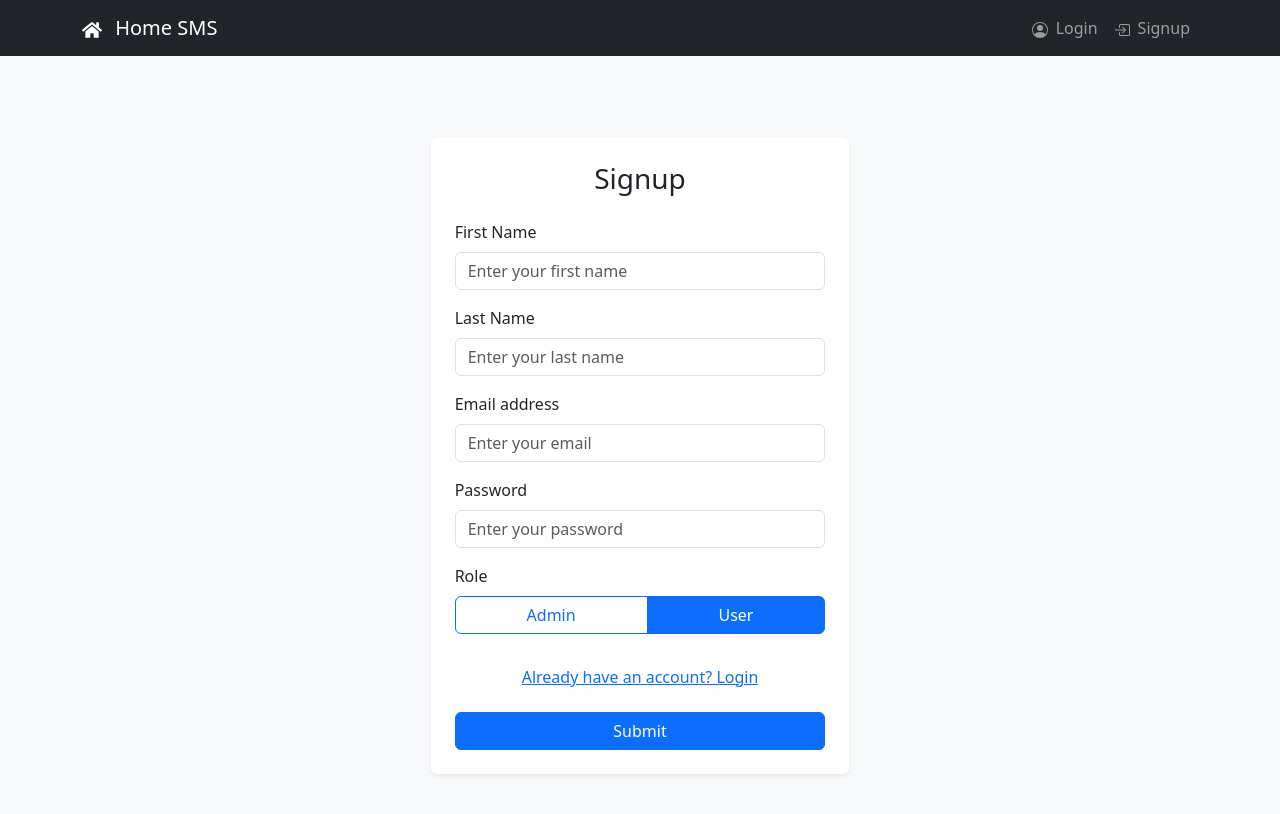
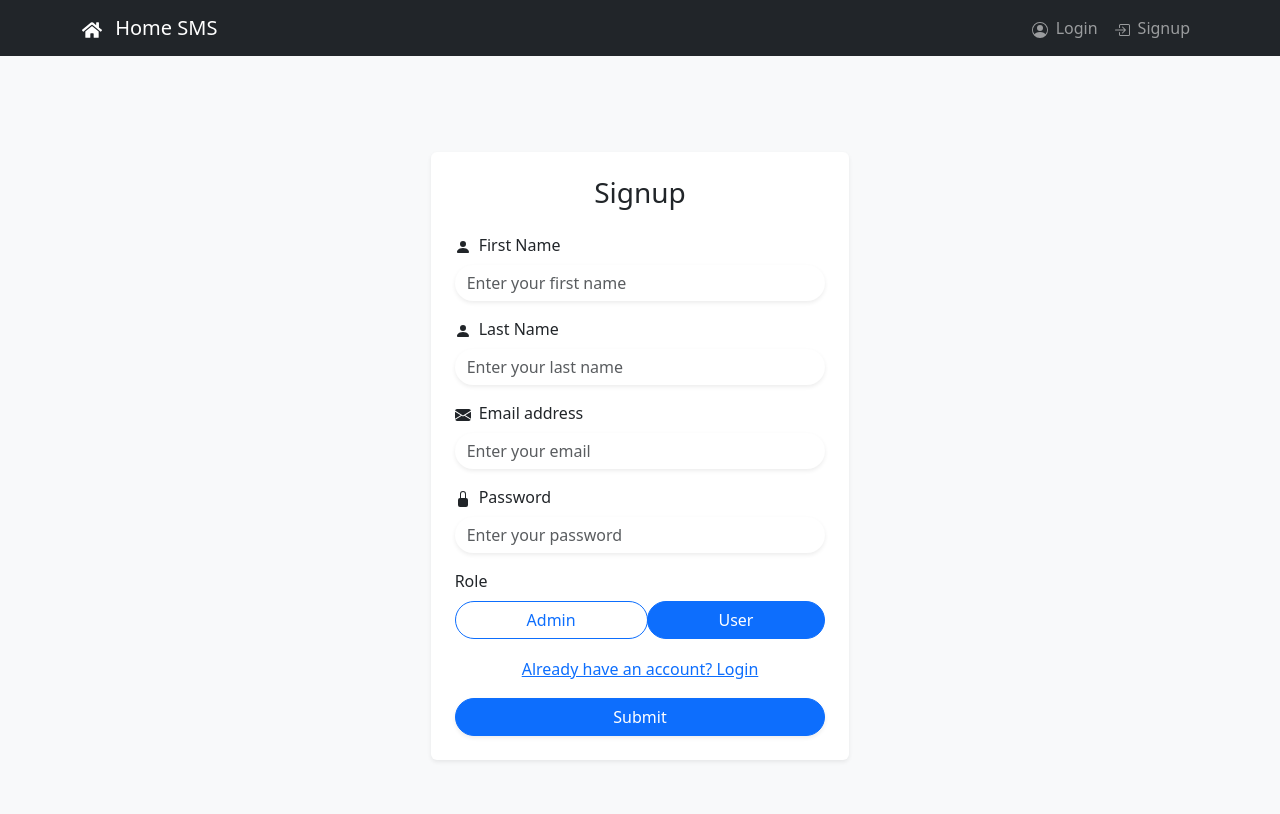
Before and after one commit to sairam0424/Student-Management-System, a React (Create React App) app in the folder frontend/: page /signup in a window 1280 px wide. Shown: the top 814 px of the page. Built offline with nearby package versions, Linux system fonts and the light colour scheme.

Commit message:
Style(UI):Improved the Login and SignUp Ui Added the react icons to improve the user experience

```diff
--- a/frontend/src/pages/Signup.js
+++ b/frontend/src/pages/Signup.js
@@ -5,6 +5,7 @@ import { SIGNUP_USER } from '../gqlopertions/mutations';
 import { Container, Form, Button, Alert, ButtonGroup, Row, Col } from 'react-bootstrap';
 import { motion } from 'framer-motion';
 import { Helmet } from 'react-helmet';
+import { PersonFill, EnvelopeFill, LockFill } from 'react-bootstrap-icons'; // Import icons
 import 'bootstrap/dist/css/bootstrap.min.css';
 
 export default function Signup() {
@@ -27,7 +28,6 @@ export default function Signup() {
                 setErrorMessage('An unexpected error occurred. Please try again later.');
             }
         } else {
-            // Clear error message if no error
             setErrorMessage('');
         }
     }, [error]);
@@ -35,8 +35,8 @@ export default function Signup() {
     useEffect(() => {
         // Handle successful signup
         if (data && data.user) {
-            localStorage.setItem("role", data.user.role); // Store the role in localStorage
-            setErrorMessage(''); // Clear error message on success
+            localStorage.setItem('role', data.user.role);
+            setErrorMessage('');
         }
     }, [data]);
 
@@ -61,7 +61,6 @@ export default function Signup() {
                 userNew: formData
             }
         }).catch((err) => {
-            // Catch and handle any additional errors from the mutation
             if (err.message.includes('already exists')) {
                 setErrorMessage('An account with this email already exists. Please try logging in.');
             } else {
@@ -101,63 +100,71 @@ export default function Signup() {
                         <h3 className="text-center mb-4">Signup</h3>
                         <Form onSubmit={handleSubmit}>
                             <Form.Group className="mb-3" controlId="formFirstName">
-                                <Form.Label>First Name</Form.Label>
+                                <Form.Label><PersonFill className="me-2" />First Name</Form.Label>
                                 <Form.Control
                                     type="text"
                                     placeholder="Enter your first name"
                                     name="firstName"
+                                    value={formData.firstName}
                                     onChange={handleChange}
                                     required
+                                    className="rounded-pill border-0 shadow-sm"
                                 />
                             </Form.Group>
 
                             <Form.Group className="mb-3" controlId="formLastName">
-                                <Form.Label>Last Name</Form.Label>
+                                <Form.Label><PersonFill className="me-2" />Last Name</Form.Label>
                                 <Form.Control
                                     type="text"
                                     placeholder="Enter your last name"
                                     name="lastName"
+                                    value={formData.lastName}
                                     onChange={handleChange}
                                     required
+                                    className="rounded-pill border-0 shadow-sm"
                                 />
                             </Form.Group>
 
                             <Form.Group className="mb-3" controlId="formEmail">
-                                <Form.Label>Email address</Form.Label>
+                                <Form.Label><EnvelopeFill className="me-2" />Email address</Form.Label>
                                 <Form.Control
                                     type="email"
                                     placeholder="Enter your email"
                                     name="email"
+                                    value={formData.email}
                                     onChange={handleChange}
                                     required
+                                    className="rounded-pill border-0 shadow-sm"
                                 />
                             </Form.Group>
 
                             <Form.Group className="mb-3" controlId="formPassword">
-                                <Form.Label>Password</Form.Label>
+                                <Form.Label><LockFill className="me-2" />Password</Form.Label>
                                 <Form.Control
                                     type="password"
                                     placeholder="Enter your password"
                                     name="password"
+                                    value={formData.password}
                                     onChange={handleChange}
                                     required
+                                    className="rounded-pill border-0 shadow-sm"
                                 />
                             </Form.Group>
 
                             <Form.Group className="mb-3">
                                 <Form.Label>Role</Form.Label>
-                                <ButtonGroup className="d-flex flex-wrap">
+                                <ButtonGroup className="d-flex">
                                     <Button
                                         variant={formData.role === 'admin' ? 'primary' : 'outline-primary'}
                                         onClick={() => handleRoleChange('admin')}
-                                        className="flex-fill mb-2"
+                                        className="flex-fill rounded-pill"
                                     >
                                         Admin
                                     </Button>
                                     <Button
                                         variant={formData.role === 'user' ? 'primary' : 'outline-primary'}
                                         onClick={() => handleRoleChange('user')}
-                                        className="flex-fill mb-2"
+                                        className="flex-fill rounded-pill"
                                     >
                                         User
                                     </Button>
@@ -166,12 +173,20 @@ export default function Signup() {
 
                             <Form.Group className="mb-3 text-center">
                                 <Link to="/login">
-                                    <Button variant="link">Already have an account? Login</Button>
+                                    <Button variant="link" className="p-0">Already have an account? Login</Button>
                                 </Link>
                             </Form.Group>
 
-                            <Button className="w-100" variant="primary" type="submit">
-                                Submit
+                            <Button
+                                className="w-100 rounded-pill shadow-sm"
+                                variant="primary"
+                                type="submit"
+                                as={motion.button}
+                                whileHover={{ scale: 1.05 }}
+                                whileTap={{ scale: 0.95 }}
+                                disabled={loading}
+                            >
+                                {loading ? 'Submitting...' : 'Submit'}
                             </Button>
                         </Form>
                     </motion.div>
```
